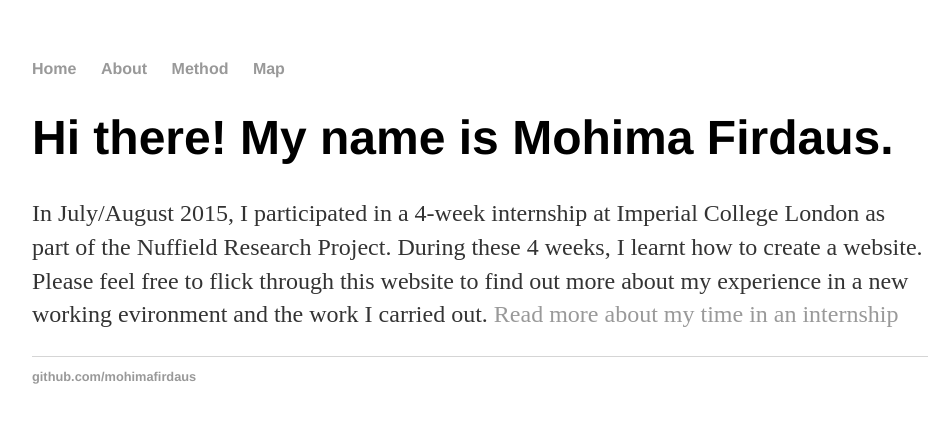
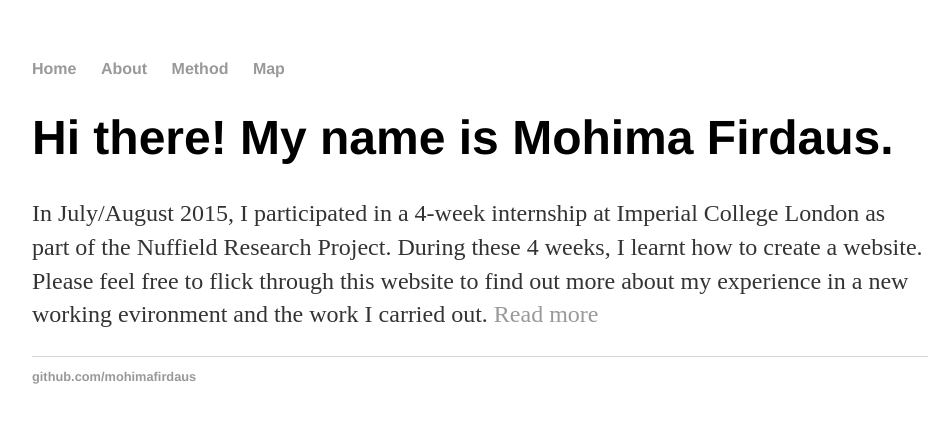
Before and after one commit to mohimafirdaus/mohimafirdaus.github.io, a Jekyll site: the page built from index.html, in a window 1280 px wide. Shown: the top 423 px of the page, without its empty margins (160-1112 px from the left). Built offline with Jekyll 4.4.1, drawn with Linux system fonts in a browser that asks for light colours.

Commit message:
Update index.html

```diff
--- a/index.html
+++ b/index.html
@@ -5,6 +5,6 @@ title: Mohima Firdaus
 
     		<div class="blurb">
         		<h1>Hi there! My name is Mohima Firdaus.</h1>
-				<p>In July/August 2015, I participated in a 4-week internship at Imperial College London as part of the Nuffield Research Project. During these 4 weeks, I learnt how to create a website.  Please feel free to flick through this website to find out more about my experience in a new working evironment and the work I carried out. <a href="/about">Read more about my time in an internship</a></p>
+				<p>In July/August 2015, I participated in a 4-week internship at Imperial College London as part of the Nuffield Research Project. During these 4 weeks, I learnt how to create a website.  Please feel free to flick through this website to find out more about my experience in a new working evironment and the work I carried out. <a href="/about">Read more </a></p>
 
     		</div><!-- /.blurb -->
```
